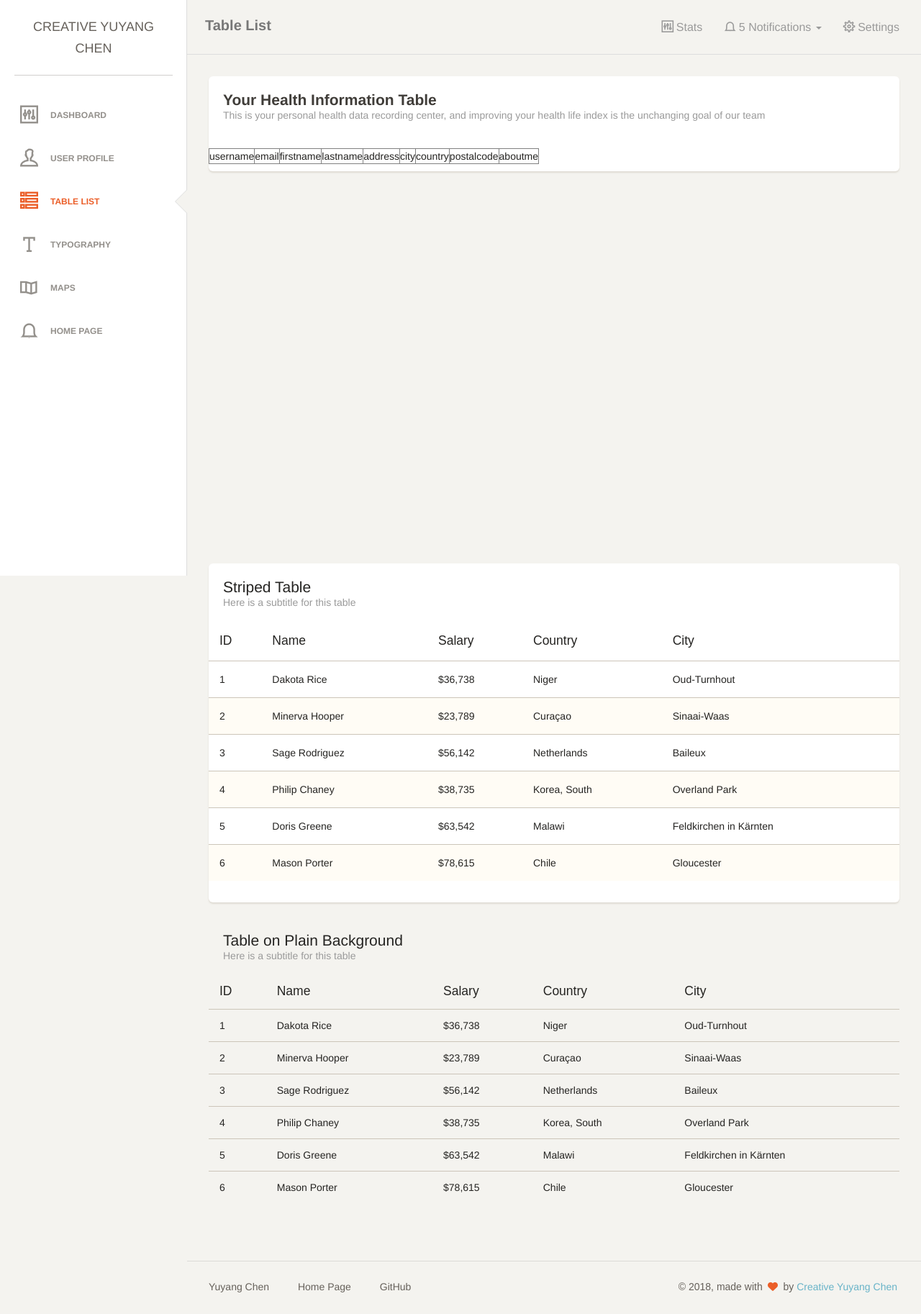
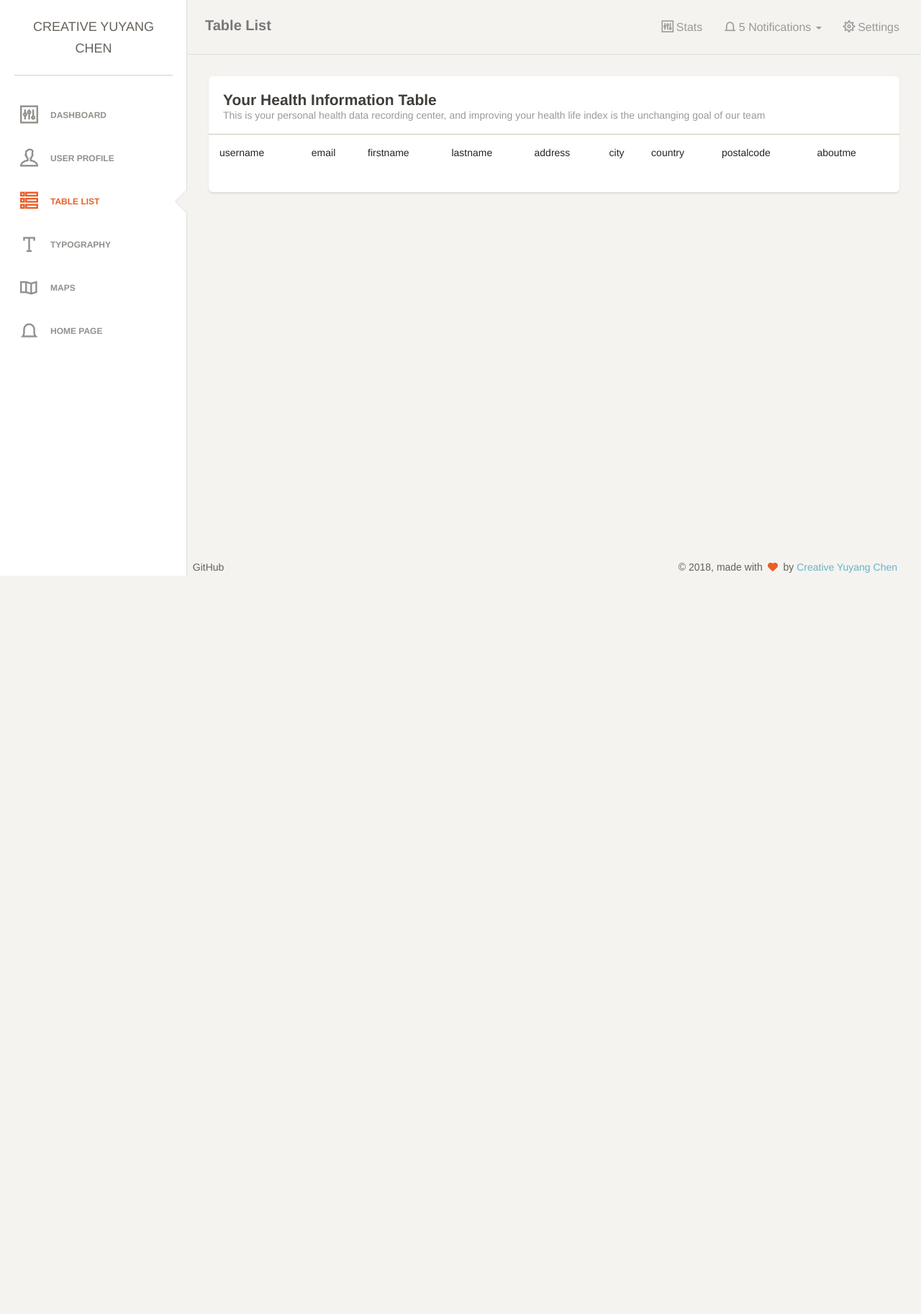
Before and after one commit to vpranathy/Health-Monitor, a PHP site: page /table.php in a window 1280 px wide. Shown: the whole page at 72% size. After the commit the page ends 800 px from the top, so only its background shows below. Run offline with PHP 8.4, Linux system fonts and the light colour scheme; the visitor is signed in with stand-in values (Sample User, id 1); data that the repository does not hold is empty; some libraries are stand-ins or nearby versions; some web fonts are replaced.

Commit message:
update table.php

```diff
--- a/WebPage/table.php
+++ b/WebPage/table.php
@@ -157,7 +157,7 @@
                                 die("Query to show fields from table failed");
                             }
                             $fields_num = mysqli_num_fields($result);
-                            echo "<table border='1'><tr>";
+
                                     // printing table headers
                             for($i=0; $i<$fields_num; $i++){
                                 $field = mysqli_fetch_field($result);
@@ -181,145 +181,6 @@
             </div>
         </div>
     </div>
-</div>
-
-
-<div class="content">
-    <div class="container-fluid">
-        <div class="row">
-            <div class="col-md-12">
-                <div class="card">
-                    <div class="header">
-                        <h4 class="title">Striped Table</h4>
-                        <p class="category">Here is a subtitle for this table</p>
-                    </div>
-                    <div class="content table-responsive table-full-width">
-                        <table class="table table-striped">
-                            <thead>
-                                <th>ID</th>
-                                <th>Name</th>
-                                <th>Salary</th>
-                                <th>Country</th>
-                                <th>City</th>
-                            </thead>
-                            <tbody>
-                                <tr>
-                                   <td>1</td>
-                                   <td>Dakota Rice</td>
-                                   <td>$36,738</td>
-                                   <td>Niger</td>
-                                   <td>Oud-Turnhout</td>
-                               </tr>
-                               <tr>
-                                   <td>2</td>
-                                   <td>Minerva Hooper</td>
-                                   <td>$23,789</td>
-                                   <td>Curaçao</td>
-                                   <td>Sinaai-Waas</td>
-                               </tr>
-                               <tr>
-                                   <td>3</td>
-                                   <td>Sage Rodriguez</td>
-                                   <td>$56,142</td>
-                                   <td>Netherlands</td>
-                                   <td>Baileux</td>
-                               </tr>
-                               <tr>
-                                   <td>4</td>
-                                   <td>Philip Chaney</td>
-                                   <td>$38,735</td>
-                                   <td>Korea, South</td>
-                                   <td>Overland Park</td>
-                               </tr>
-                               <tr>
-                                   <td>5</td>
-                                   <td>Doris Greene</td>
-                                   <td>$63,542</td>
-                                   <td>Malawi</td>
-                                   <td>Feldkirchen in Kärnten</td>
-                               </tr>
-                               <tr>
-                                   <td>6</td>
-                                   <td>Mason Porter</td>
-                                   <td>$78,615</td>
-                                   <td>Chile</td>
-                                   <td>Gloucester</td>
-                               </tr>
-                           </tbody>
-                       </table>
-
-                   </div>
-               </div>
-           </div>
-
-
-           <div class="col-md-12">
-            <div class="card card-plain">
-                <div class="header">
-                    <h4 class="title">Table on Plain Background</h4>
-                    <p class="category">Here is a subtitle for this table</p>
-                </div>
-                <div class="content table-responsive table-full-width">
-                    <table class="table table-hover">
-                        <thead>
-                            <th>ID</th>
-                            <th>Name</th>
-                            <th>Salary</th>
-                            <th>Country</th>
-                            <th>City</th>
-                        </thead>
-                        <tbody>
-                            <tr>
-                               <td>1</td>
-                               <td>Dakota Rice</td>
-                               <td>$36,738</td>
-                               <td>Niger</td>
-                               <td>Oud-Turnhout</td>
-                           </tr>
-                           <tr>
-                               <td>2</td>
-                               <td>Minerva Hooper</td>
-                               <td>$23,789</td>
-                               <td>Curaçao</td>
-                               <td>Sinaai-Waas</td>
-                           </tr>
-                           <tr>
-                               <td>3</td>
-                               <td>Sage Rodriguez</td>
-                               <td>$56,142</td>
-                               <td>Netherlands</td>
-                               <td>Baileux</td>
-                           </tr>
-                           <tr>
-                               <td>4</td>
-                               <td>Philip Chaney</td>
-                               <td>$38,735</td>
-                               <td>Korea, South</td>
-                               <td>Overland Park</td>
-                           </tr>
-                           <tr>
-                               <td>5</td>
-                               <td>Doris Greene</td>
-                               <td>$63,542</td>
-                               <td>Malawi</td>
-                               <td>Feldkirchen in Kärnten</td>
-                           </tr>
-                           <tr>
-                               <td>6</td>
-                               <td>Mason Porter</td>
-                               <td>$78,615</td>
-                               <td>Chile</td>
-                               <td>Gloucester</td>
-                           </tr>
-                       </tbody>
-                   </table>
-
-               </div>
-           </div>
-       </div>
-
-
-   </div>
 </div>
 </div>
 
```
Also changed, not shown: WebPage/mobile_connect.php (+7 -5 lines), 3 other files.
